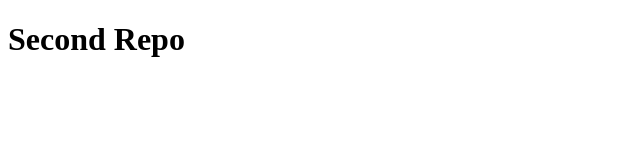
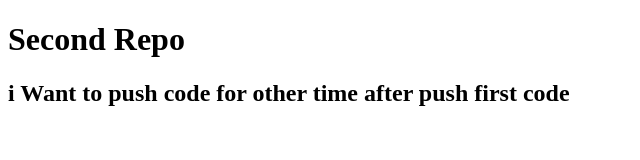
Before and after one commit to RobiulIslamRizvy/First-web-repo, a plain HTML site: page index.html in a window 1280 px wide. Shown: the whole page, without its empty margins (0-640 px from the left). Drawn offline with Linux system fonts and the light colour scheme.

Commit message:
third commit

```diff
--- a/index.html
+++ b/index.html
@@ -8,5 +8,6 @@
 </head>
 <body>
     <h1>Second Repo</h1>
+    <h2> i Want to push code for other time after push first code</h2>
 </body>
 </html>
```
